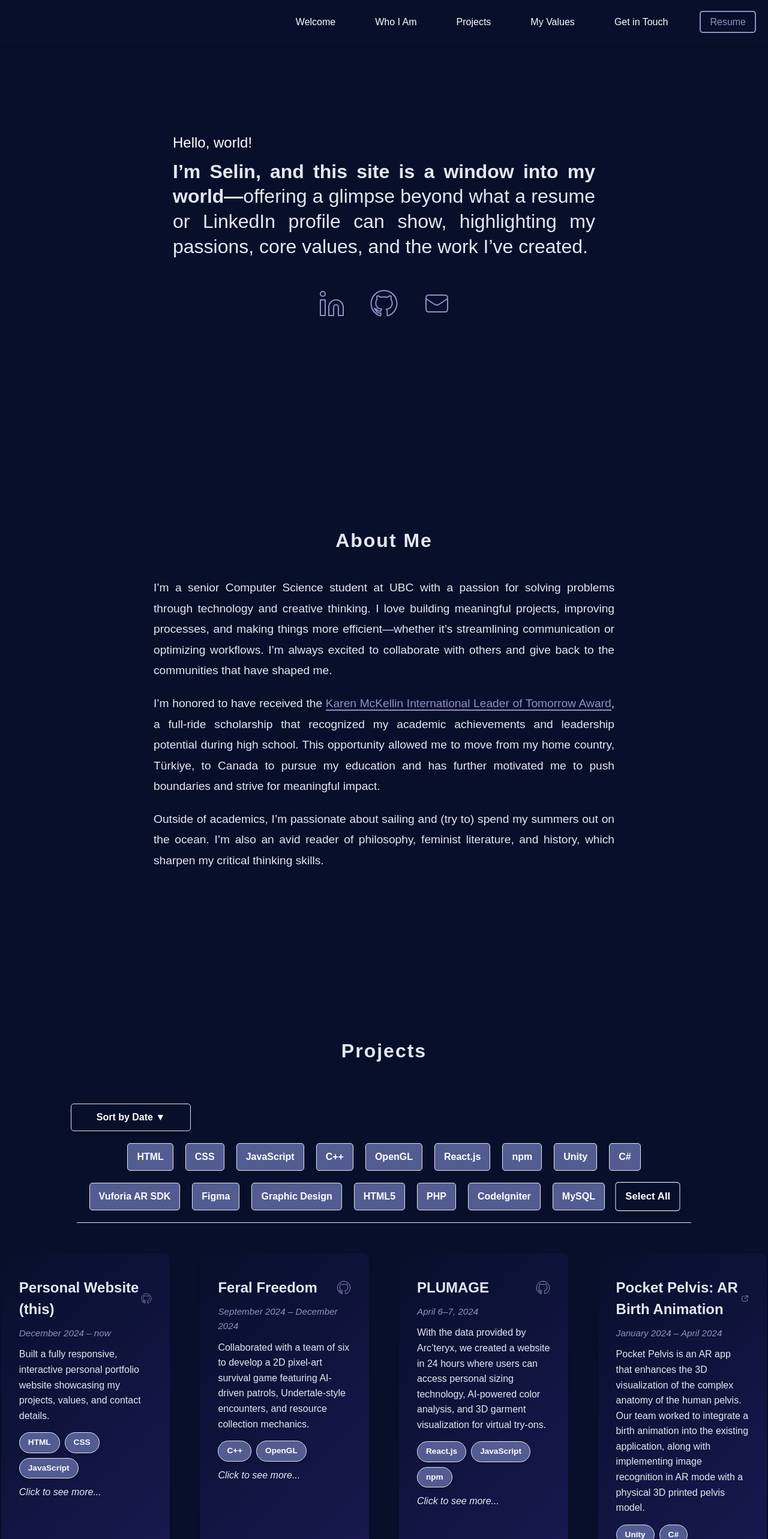
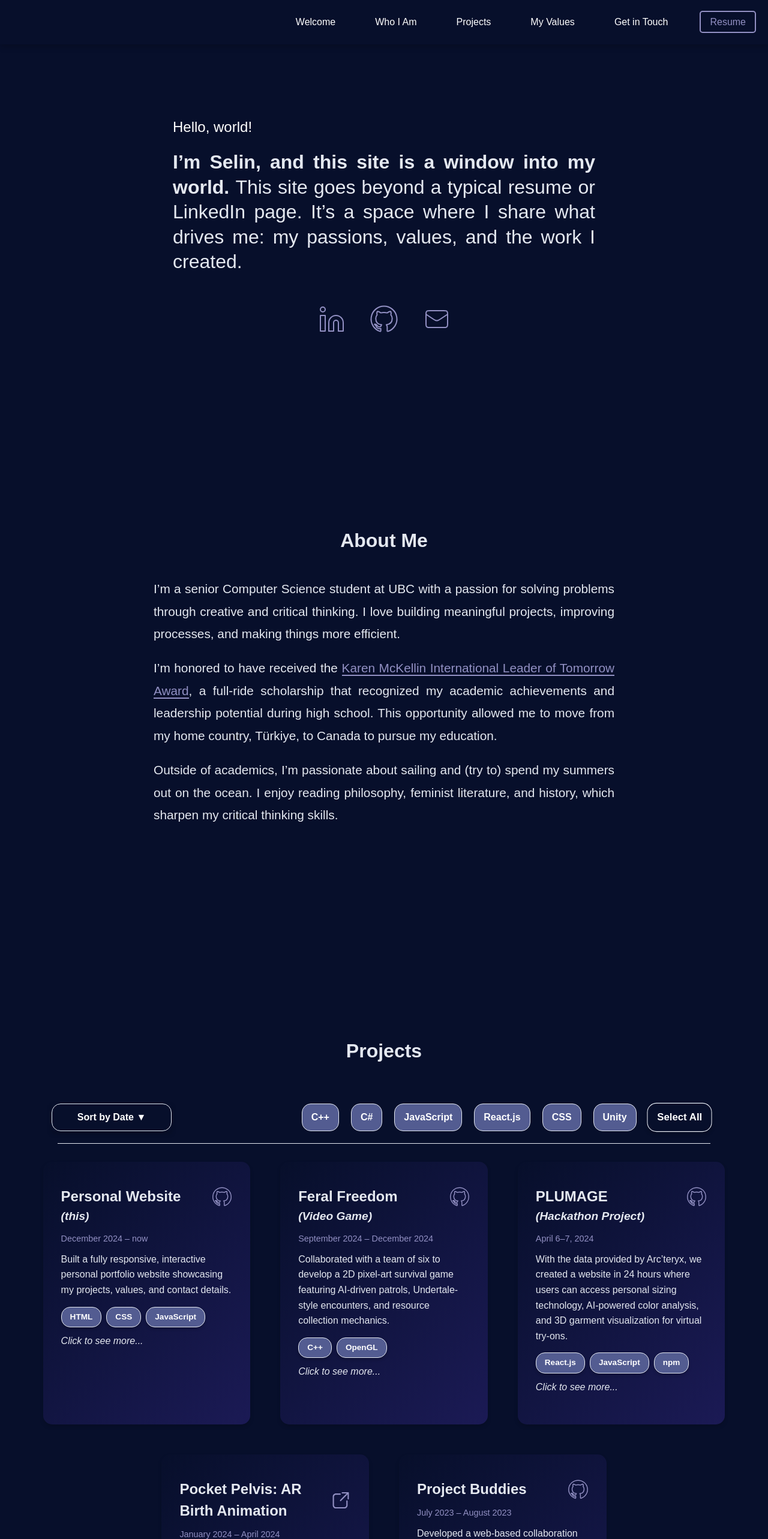
Before and after one commit to selinuz/selinuz.github.io, a Next.js app: page / in a window 1280 px wide. Shown: the top 2566 px of the page at 60% size. Built offline with nearby package versions, Linux system fonts and the light colour scheme.

Commit message:
minor fixes

```diff
--- a/src/components/About.tsx
+++ b/src/components/About.tsx
@@ -8,11 +8,9 @@ const About: React.FC = () => {
       <h1>About Me</h1>
       <p>
         I’m a senior Computer Science student at UBC with a passion for solving
-        problems through technology and creative thinking. I love building
+        problems through creative and critical thinking. I love building
         meaningful projects, improving processes, and making things more
-        efficient—whether it’s streamlining communication or optimizing
-        workflows. I’m always excited to collaborate with others and give back
-        to the communities that have shaped me.
+        efficient.
       </p>
       <p>
         I’m honored to have received the{" "}
@@ -24,15 +22,12 @@ const About: React.FC = () => {
         </a>
         , a full-ride scholarship that recognized my academic achievements and
         leadership potential during high school. This opportunity allowed me to
-        move from my home country, Türkiye, to Canada to pursue my education and
-        has further motivated me to push boundaries and strive for meaningful
-        impact.
+        move from my home country, Türkiye, to Canada to pursue my education.
       </p>
       <p>
         Outside of academics, I’m passionate about sailing and (try to) spend my
-        summers out on the ocean. I’m also an avid reader of philosophy,
-        feminist literature, and history, which sharpen my critical thinking
-        skills.
+        summers out on the ocean. I enjoy reading philosophy, feminist
+        literature, and history, which sharpen my critical thinking skills.
       </p>
     </section>
   );
--- a/src/components/Landing.tsx
+++ b/src/components/Landing.tsx
@@ -8,9 +8,10 @@ const Landing: React.FC = () => {
     <section id="landing" className="section">
       <h3>Hello, world!</h3>
       <p>
-        <strong>I’m Selin, and this site is a window into my world—</strong>
-        offering a glimpse beyond what a resume or LinkedIn profile can show,
-        highlighting my passions, core values, and the work I’ve created.
+        <strong>I’m Selin, and this site is a window into my world. </strong>
+        This site goes beyond a typical resume or LinkedIn page. It’s a space
+        where I share what drives me: my passions, values, and the work I
+        created.
       </p>
 
       <div className="contact-container">
--- a/src/components/ProjectCard.tsx
+++ b/src/components/ProjectCard.tsx
@@ -29,12 +29,14 @@ const ProjectCard: React.FC<Props> = ({
               alt={
                 project.iconType === "github" ? "GitHub Link" : "External Link"
               }
-              width={20}
-              height={20}
+              width={24}
+              height={24}
             />
           </a>
         )}
       </div>
+
+      <p className="subtitle">{project.subtitle}</p>
 
       <p className="duration">{project.duration}</p>
       <p>{project.description}</p>
--- a/src/components/Projects.tsx
+++ b/src/components/Projects.tsx
@@ -14,7 +14,7 @@ const Projects: React.FC = () => {
     setExpandedId((prev) => (prev === id ? null : id));
   };
 
-  const allSkills = Array.from(new Set(allProjects.flatMap((p) => p.skills)));
+  const allSkills = ["C++", "C#", "JavaScript", "React.js", "CSS", "Unity"];
 
   const toggleSkill = (skill: string) => {
     setSelectedSkills((prev) =>
@@ -26,7 +26,8 @@ const Projects: React.FC = () => {
     setSelectedSkills([]);
   };
 
-  const sortByDate = (a: string, b: string): number => {
+  const filteredProjects = useMemo(() => {
+    const sortByDate = (a: string, b: string) => {
       const extractYear = (str: string) => {
         const match = str.match(/\b(\d{4})/);
         return match ? parseInt(match[1]) : 0;
@@ -36,7 +37,6 @@ const Projects: React.FC = () => {
       return sortOrder === "asc" ? yearA - yearB : yearB - yearA;
     };
 
-  const filteredProjects = useMemo(() => {
     const filtered =
       selectedSkills.length === 0
         ? allProjects
--- a/src/data/projects.ts
+++ b/src/data/projects.ts
@@ -1,6 +1,7 @@
 export interface Project {
   id: string;
   title: string;
+  subtitle?: string;
   duration: string;
   description: string;
   detailsTitle?: string;
@@ -14,7 +15,8 @@ export interface Project {
 export const projects: Project[] = [
   {
     id: "1",
-    title: "Personal Website (this)",
+    title: "Personal Website",
+    subtitle: "(this)",
     duration: "December 2024 – now",
     description:
       "Built a fully responsive, interactive personal portfolio website showcasing my projects, values, and contact details.",
@@ -32,6 +34,7 @@ export const projects: Project[] = [
   {
     id: "2",
     title: "Feral Freedom",
+    subtitle: "(Video Game)",
     duration: "September 2024 – December 2024",
     description:
       "Collaborated with a team of six to develop a 2D pixel-art survival game featuring AI-driven patrols, Undertale-style encounters, and resource collection mechanics.",
@@ -49,6 +52,7 @@ export const projects: Project[] = [
   {
     id: "3",
     title: "PLUMAGE",
+    subtitle: "(Hackathon Project)",
     duration: "April 6–7, 2024",
     description:
       "With the data provided by Arc’teryx, we created a website in 24 hours where users can access personal sizing technology, AI-powered color analysis, and 3D garment visualization for virtual try-ons.",
@@ -80,20 +84,6 @@ export const projects: Project[] = [
   },
   {
     id: "5",
-    title: "youCode Hackathon Website Design",
-    duration: "December 2023 – January 2024",
-    description:
-      "As part of the design team, I helped create a user-friendly website UI for our hackathon, organized in collaboration with WiCS and WiDS. The design featured creative unicorn mascots to align with the hackathon’s ‘wellness’ theme.",
-    detailsTitle: "Personal Contributions:",
-    details: [
-      "Drew custom unicorn mascots that integrate the theme while maintaining accessibility and user-friendliness.",
-    ],
-    skills: ["Figma", "Graphic Design"],
-    link: "https://www.figma.com/design/jdvdb6tb3pxmRsGOnqbPzT/youCode-Designs?node-id=89-5&t=g1LlRCM6xjy7UOM9-1",
-    iconType: "link",
-  },
-  {
-    id: "6",
     title: "Project Buddies",
     duration: "July 2023 – August 2023",
     description:
--- a/src/styles/about.css
+++ b/src/styles/about.css
@@ -1,16 +1,14 @@
 #about {
   display: flex;
-  justify-content: top;
   align-items: left;
   text-align: left;
-  height: 70%;
   width: 60%;
   margin: 0 auto;
   flex-direction: column;
 }
 
 #about p {
-  font-size: 1.2rem;
+  font-size: 1.3rem;
   line-height: 1.8;
   margin-bottom: 20px;
   color: var(--off-white);
@@ -31,8 +29,7 @@
 
 @media (max-width: 768px) {
   #about {
-    width: 90%;
-    padding: 15px;
+    width: 85%;
   }
 
   #about p,
--- a/src/styles/home.css
+++ b/src/styles/home.css
@@ -3,9 +3,9 @@
   justify-content: center;
   align-items: flex-start;
   text-align: left;
-  height: 100vh;
   width: 55%;
   margin: 0 auto;
+  padding: 5% 0;
   flex-direction: column;
 }
 
@@ -13,7 +13,7 @@
   color: var(--white);
   font-size: 1.5rem;
   font-weight: 300;
-  padding-bottom: 10px;
+  padding-bottom: 20px;
 }
 
 #landing p {
@@ -51,9 +51,8 @@
 
 @media (max-width: 768px) {
   #landing {
-    width: 90%;
-    height: 100vh;
-    margin: 0px auto;
+    width: 70%;
+    margin: 20% auto;
   }
 
   #landing h3 {
--- a/src/styles/projects.css
+++ b/src/styles/projects.css
@@ -10,8 +10,8 @@
   display: flex;
   justify-content: space-between;
   align-items: center;
-  width: 80%;
-  margin-bottom: 50px;
+  width: 85%;
+  margin-bottom: 30px;
   padding-bottom: 20px;
   border-bottom: 1px solid var(--off-white);
 }
@@ -23,7 +23,6 @@
   flex-wrap: wrap;
   align-items: center;
   width: 100%;
-  gap: 20px;
 }
 
 #sort-dropdown {
@@ -39,7 +38,7 @@
   background-color: var(--very-dark-purple);
   border: 0.5px solid var(--off-white);
   color: white;
-  border-radius: 5px;
+  border-radius: 15px;
   cursor: pointer;
 }
 
@@ -51,7 +50,7 @@
   min-width: 140px;
   box-shadow: 0px 4px 8px rgba(0, 0, 0, 0.2);
   z-index: 1;
-  border-radius: 5px;
+  border-radius: 15px;
 }
 
 .dropdown-content button {
@@ -78,11 +77,11 @@
   flex-wrap: wrap;
   gap: 50px;
   justify-content: center;
-  width: 100%;
+  width: 90%;
 }
 
 .project-box {
-  width: 22%;
+  width: 30%;
   padding: 40px 30px;
   background: linear-gradient(
     135deg,
@@ -90,7 +89,7 @@
     var(--deep-indigo)
   );
   color: var(--off-white);
-  border-radius: 12px;
+  border-radius: 15px;
   box-shadow: 0 4px 6px rgba(0, 0, 0, 0.15);
   transition: transform 0.3s ease, box-shadow 0.3s ease;
   position: relative;
@@ -107,18 +106,25 @@
   display: flex;
   justify-content: space-between;
   align-items: center;
+}
+
+.project-box .subtitle {
+  font-size: 1.2rem;
+  font-weight: bold;
+  font-style: italic;
   margin-bottom: 10px;
 }
 
 .project-box h3 {
+  width: 90%;
   font-size: 1.5rem;
   font-weight: bold;
   color: var(--off-white);
 }
 
 .project-icon img {
-  width: 24px;
-  height: 24px;
+  width: 35px;
+  height: 35px;
   transition: transform 0.3s ease;
 }
 
@@ -127,8 +133,7 @@
 }
 
 .project-box .duration {
-  font-size: 0.95rem;
-  font-style: italic;
+  font-size: 0.9rem;
   color: var(--lavender);
   margin-bottom: 10px;
 }
@@ -196,7 +201,7 @@
   padding: 6px 14px;
   font-size: 0.85rem;
   font-weight: bold;
-  border-radius: 20px;
+  border-radius: 15px;
 }
 
 .click-to-expand {
@@ -220,7 +225,7 @@
   background-color: var(--steel-blue);
   border: 0.5px solid var(--off-white);
   color: white;
-  border-radius: 5px;
+  border-radius: 15px;
   cursor: pointer;
   transition: background-color 0.3s ease, transform 0.2s ease;
 }
@@ -259,6 +264,7 @@
 
   #filter-buttons {
     gap: 10px;
+    justify-content: left;
   }
 
   .project-box {
--- a/src/styles/variables.css
+++ b/src/styles/variables.css
@@ -40,5 +40,11 @@ body {
   color: var(--off-white);
   margin-top: 10%;
   margin-bottom: 5%;
-  letter-spacing: 2px;
 }
+
+@media (max-width: 768px) {
+  .section h1 {
+    font-size: 1.6rem;
+    margin-bottom: 10%;
+  }
+}
```
Lines whose indentation alone changed are shown as unchanged.
